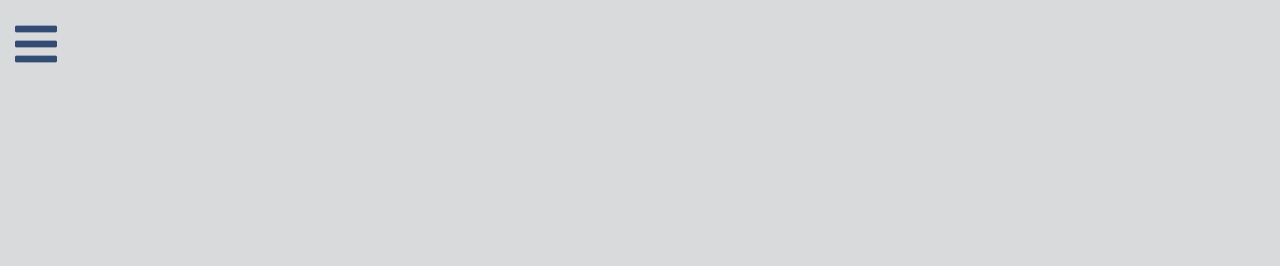
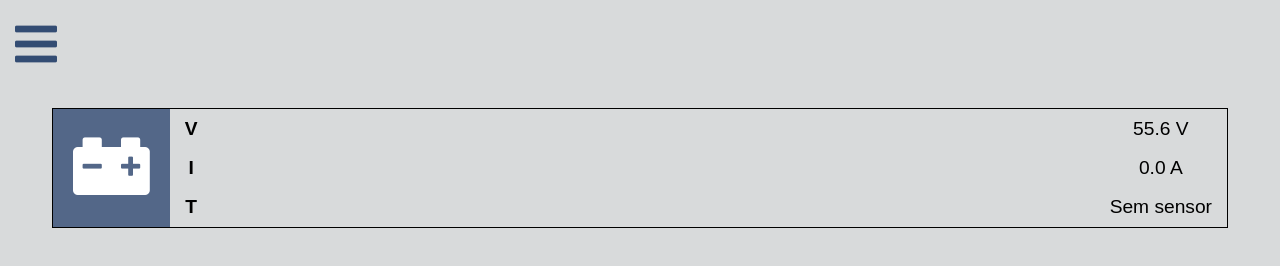
Before and after one commit to paulovictordev/painel-monitoramento, a plain HTML site: page index.html in a window 1280 px wide. Drawn offline with Linux system fonts and the light colour scheme.

Commit message:
criando car para bateria

```diff
--- a/css/styles.css
+++ b/css/styles.css
@@ -2,3 +2,44 @@ body {
   font-family: Arial, Helvetica, sans-serif;
   background-color: #D8DADB;
 }
+.container {
+  display: flex;
+  width: 95%;
+  margin: 0 auto;
+}
+.wrapper {
+  display: flex;
+  flex-direction: column;
+  width: 100%;
+}
+.card {
+  display: flex;
+  justify-content: center;
+  margin: 20px 20px;
+  text-align: center;
+  font-size: 1.2em;
+}
+.card-batery {
+  display: flex;
+  border: 1px solid #000;
+  width: 100%;
+}
+.card-batery ul li {
+  padding: 10px 15px;
+}
+.card-batery-1 {
+  display: flex;
+  align-items: center;
+  background-color: rgba(51, 76, 115, 0.8);
+  padding: 10px 20px;
+  color: #FFF;
+}
+.card-batery-2 {
+  display: flex;
+  justify-content: space-between;
+  width: 100%;
+}
+.title-1 {
+  font-weight: bold;
+  text-align: center;
+}
--- a/index.html
+++ b/index.html
@@ -43,6 +43,34 @@
       </li>
     </ul>
   </nav>
+  <main class="container">
+    <div class="wrapper">
+      <section class="card">
+        <div class="card-batery">
+          <div class="card-batery-1">
+            <i class="fas fa-4x fa-car-battery"></i>
+          </div>
+          <div class="card-batery-2">
+            <div>
+              <ul>
+                <li class="title-1">V</li>
+                <li class="title-1">I</li>
+                <li class="title-1">T</li>
+              </ul>
+            </div>
+            <div>
+              <ul>
+                <li>55.6 V</li>
+                <li>0.0 A</li>
+                <li>Sem sensor</li>
+              </ul>
+            </div>
+          </div>
+        </div>
+      </section>
+
+    </div>
+  </main>
   <script src="./js/menu.js"></script>
 </body>
 
```
